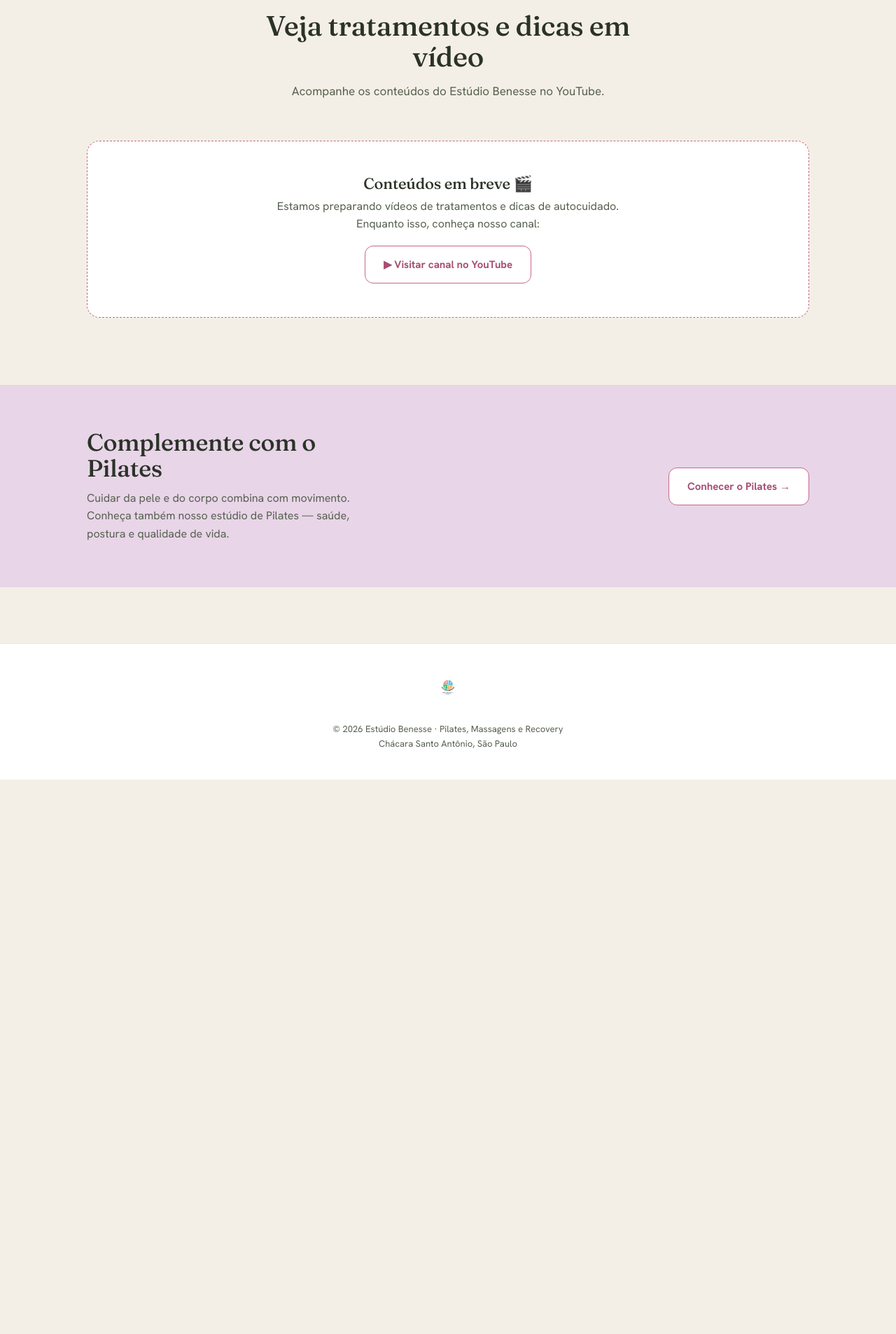
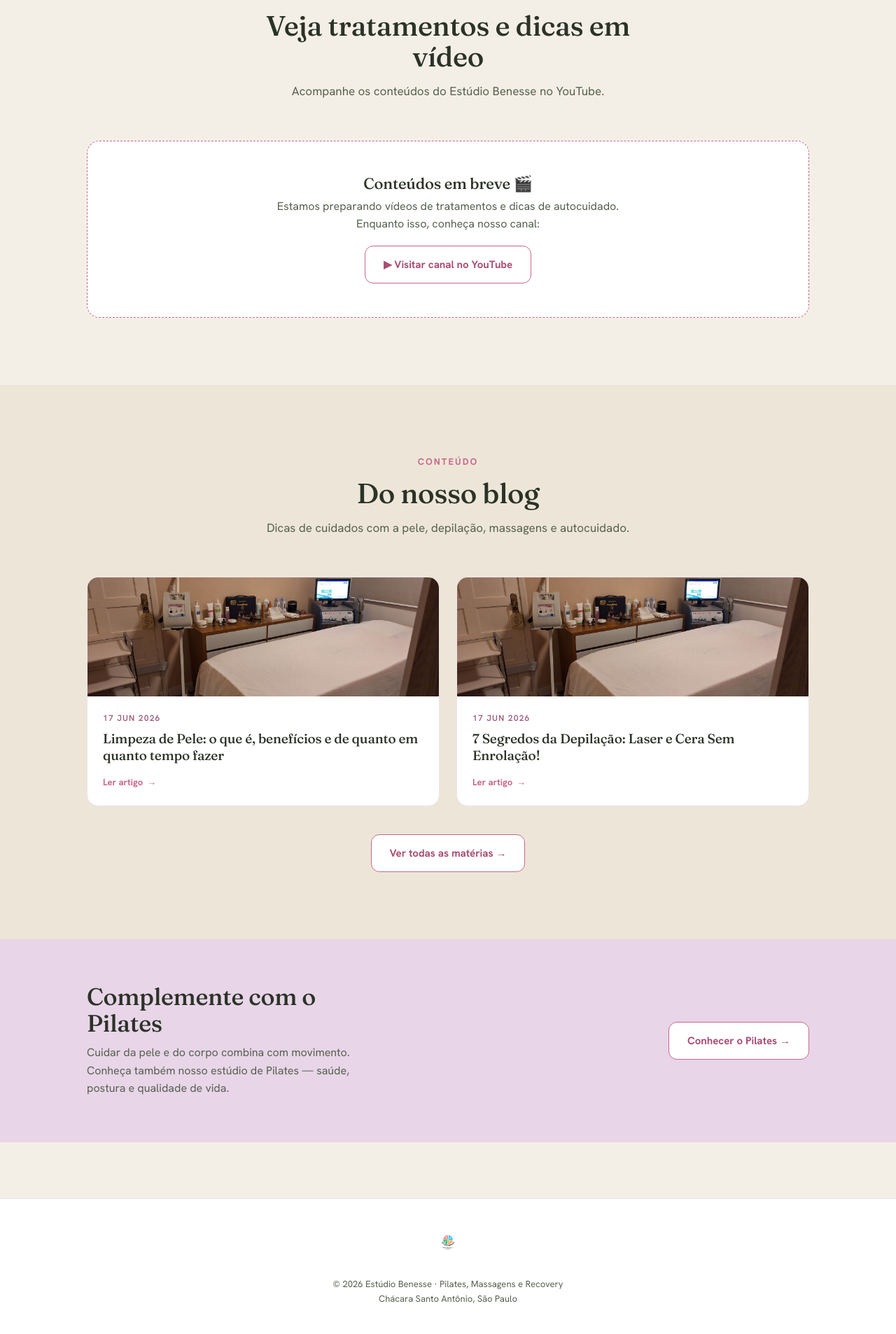
Before and after one commit to drptze-teste/sanopilates, a Jekyll site: the page built from estetica-e-bem-estar/index.html, in a window 1280 px wide. Shown: the part 2118-4024 px from the top of the page at 70% size. Built offline with Jekyll 4.4.1, drawn with Linux system fonts in a browser that asks for light colours; before the commit the page ends 3232 px from its top, so only the background shows below that.

Commit message:
feat: secao 'Do nosso blog' na landing de estetica
Mostra as ultimas materias de estetica (cards) + botao 'Ver todas',
linkando a landing ao blog (antes nao havia mencao ao blog).

Co-Authored-By: Claude Opus 4.8 <noreply@anthropic.com>

```diff
--- a/estetica-e-bem-estar/index.html
+++ b/estetica-e-bem-estar/index.html
@@ -119,6 +119,21 @@ description: "Depilação, limpeza de pele, massagens e recovery no Estúdio Ben
     padding:48px 28px;color:var(--ink-soft);
   }
   .videos-soon h3{color:var(--ink);font-size:22px;margin-bottom:8px}
+
+  /* ===== BLOG TEASER ===== */
+  .est-blog-wrap{background:var(--cream-2)}
+  .est-blog-grid{display:grid;grid-template-columns:repeat(auto-fit,minmax(260px,1fr));gap:24px}
+  .est-blog-card{
+    background:#fff;border:1px solid var(--line);border-radius:16px;overflow:hidden;
+    transition:transform .2s ease,box-shadow .2s ease;
+  }
+  .est-blog-card:hover{transform:translateY(-4px);box-shadow:0 16px 40px -12px rgba(120,60,90,.16)}
+  .est-blog-card img{width:100%;height:170px;object-fit:cover;display:block;background:var(--cream)}
+  .est-blog-card-body{padding:22px}
+  .est-blog-date{font-size:12px;font-weight:600;color:var(--sage-deep);text-transform:uppercase;letter-spacing:.1em;margin-bottom:8px}
+  .est-blog-card h3{font-size:19px;line-height:1.25;margin-bottom:12px;color:var(--ink)}
+  .est-blog-card h3 a:hover{color:var(--clay)}
+  .est-blog-more{text-align:center;margin-top:40px}
 
   /* ===== PILATES CROSS-LINK ===== */
   .est-cross{background:var(--lavender)}
@@ -283,6 +298,34 @@ description: "Depilação, limpeza de pele, massagens e recovery no Estúdio Ben
   </div>
 </section>
 
+<!-- ===== BLOG TEASER ===== -->
+<section class="est-section est-blog-wrap">
+  <div class="wrap">
+    <div class="est-section-head">
+      <span class="est-section-kicker">Conteúdo</span>
+      <h2>Do nosso blog</h2>
+      <p>Dicas de cuidados com a pele, depilação, massagens e autocuidado.</p>
+    </div>
+    <div class="est-blog-grid">
+      {% for post in site.categories['estetica-e-bem-estar'] limit:3 %}
+      <article class="est-blog-card">
+        {% if post.cover %}
+        <img src="{{ post.cover | relative_url }}" alt="{{ post.title }}" loading="lazy" />
+        {% endif %}
+        <div class="est-blog-card-body">
+          <p class="est-blog-date">{% include data_pt.html date=post.date abbr=true %}</p>
+          <h3><a href="{{ post.url | relative_url }}">{{ post.title }}</a></h3>
+          <a href="{{ post.url | relative_url }}" class="service-link">Ler artigo</a>
+        </div>
+      </article>
+      {% endfor %}
+    </div>
+    <div class="est-blog-more">
+      <a href="{{ site.baseurl }}/estetica-e-bem-estar/blog/" class="btn-outline">Ver todas as matérias →</a>
+    </div>
+  </div>
+</section>
+
 <!-- ===== CROSS-LINK PILATES ===== -->
 <section class="est-cross">
   <div class="wrap">
```
